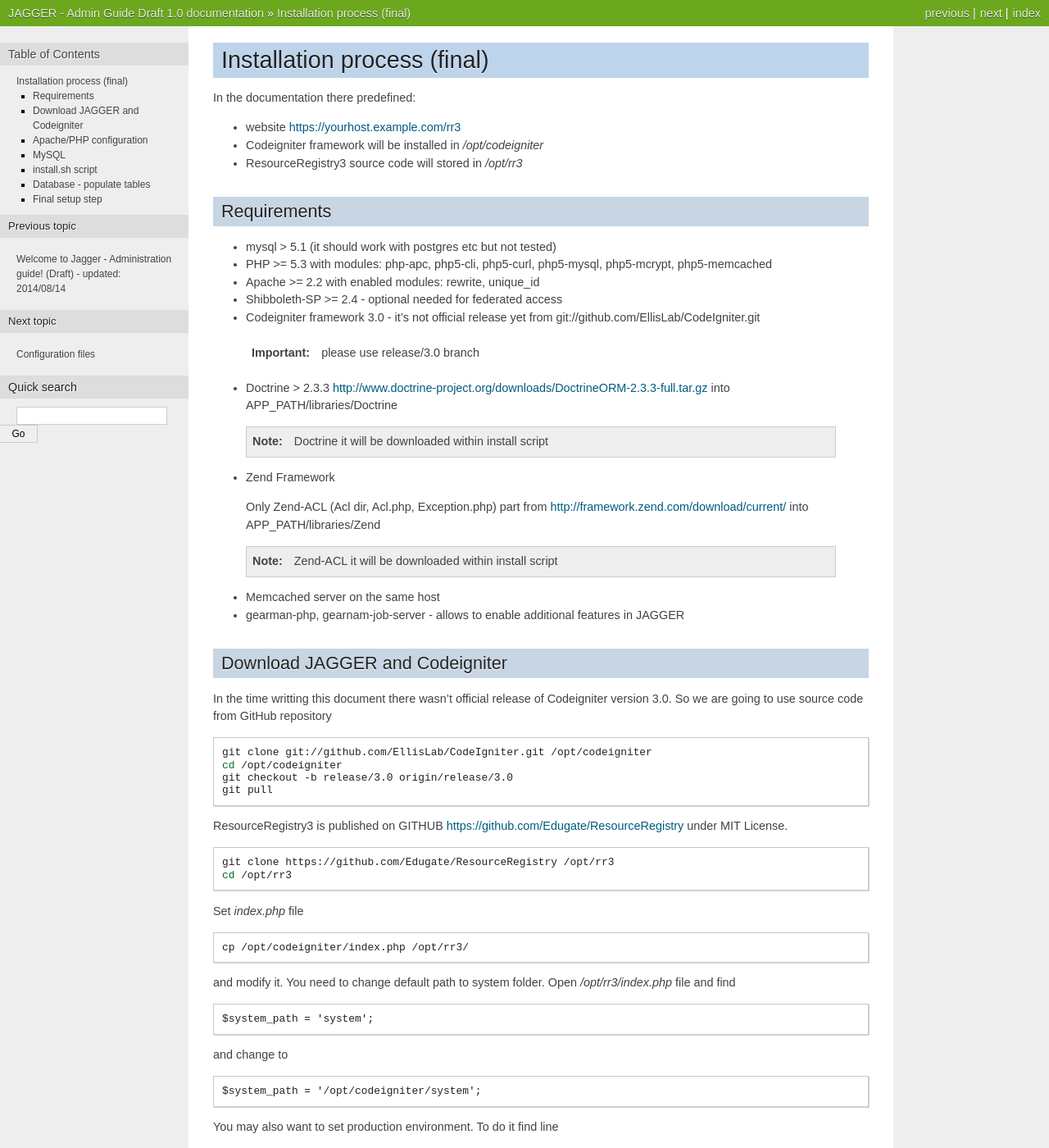
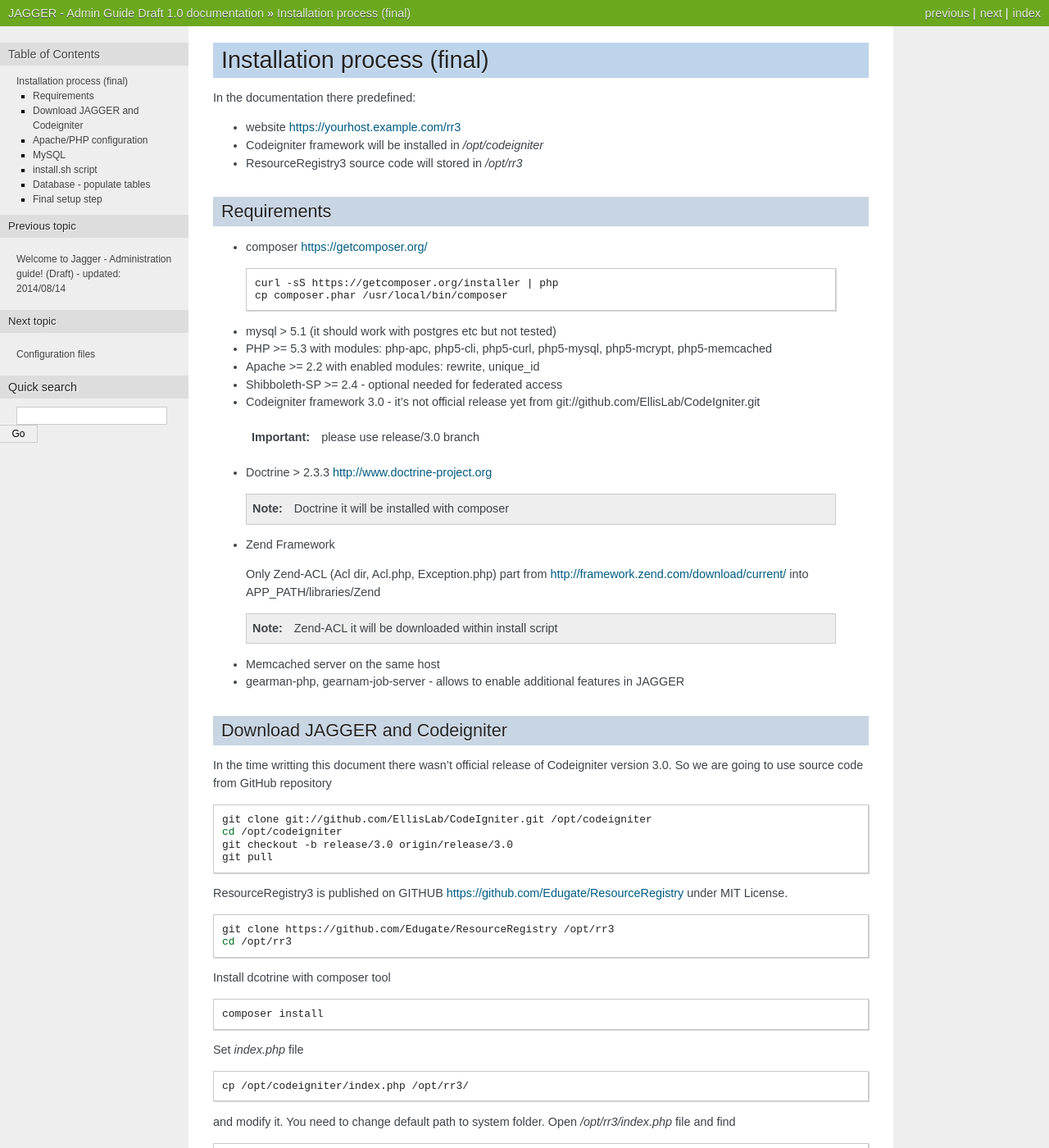
Before and after one commit to Edugate/Documentation, a Sphinx documentation site: the page built from rr3-admin/source/installation.rst, in a window 1280 px wide and 1400 px high. Shown: the whole window at 82% size. Built offline with Sphinx 7.4.7, drawn with Linux system fonts in a browser that asks for light colours.

Commit message:
update install info

```diff
--- a/rr3-admin/source/installation.rst
+++ b/rr3-admin/source/installation.rst
@@ -9,6 +9,13 @@
 
 Requirements
 ============
+* composer https://getcomposer.org/
+
+ .. code:: bash
+
+  curl -sS https://getcomposer.org/installer | php
+  cp composer.phar /usr/local/bin/composer
+
 * mysql > 5.1  (it should work with postgres etc but not tested)
 * PHP >= 5.3 with modules: php-apc, php5-cli, php5-curl, php5-mysql, php5-mcrypt, php5-memcached
 * Apache >= 2.2 with enabled modules: rewrite, unique_id
@@ -17,9 +24,9 @@
 
  .. important::    please use release/3.0 branch
 
-* Doctrine > 2.3.3 http://www.doctrine-project.org/downloads/DoctrineORM-2.3.3-full.tar.gz into APP_PATH/libraries/Doctrine
+* Doctrine > 2.3.3 http://www.doctrine-project.org
 
- .. note:: Doctrine it will be downloaded within install script
+ .. note:: Doctrine it will be installed with composer
 
 * Zend Framework
 
@@ -52,6 +59,11 @@
  git clone https://github.com/Edugate/ResourceRegistry /opt/rr3
  cd /opt/rr3
 
+Install dcotrine with composer tool
+
+.. code:: bash
+
+ composer install
 
 Set *index.php* file
 
```
Also changed, not shown: 5 other files.
